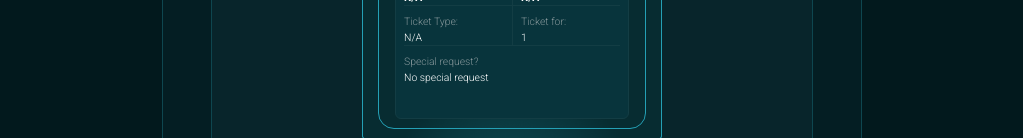
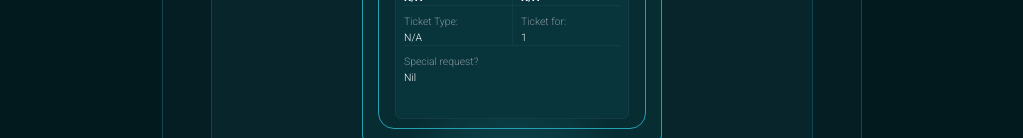
Before and after one commit to gabrielisaacs/conf_ticket_generator, a React (Vite) app in the folder app/: page /ticket in a window 1280 px wide. Shown: the part 662-800 px from the top of the page, without its empty margins (128-1151 px from the left). Built offline with nearby package versions, Linux system fonts and the light colour scheme; a web font is replaced by a local one; what @cloudinary/url-gen would draw is missing.

Commit message:
update: match no request text

```diff
--- a/app/src/components/Booked.jsx
+++ b/app/src/components/Booked.jsx
@@ -5,7 +5,7 @@ const Booked = ({ onBookAnother }) => {
   const { ticketData } = useTicket();
 
   const formatSpecialRequest = (request) => {
-    if (!request) return "No special request";
+    if (!request) return "Nil";
     return request.length > 120 ? `${request.substring(0, 120)}...` : request;
   };
 
```
